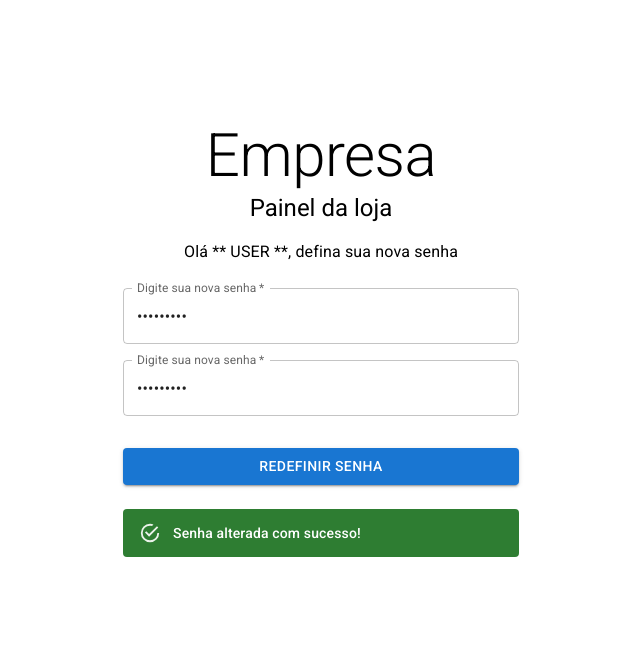
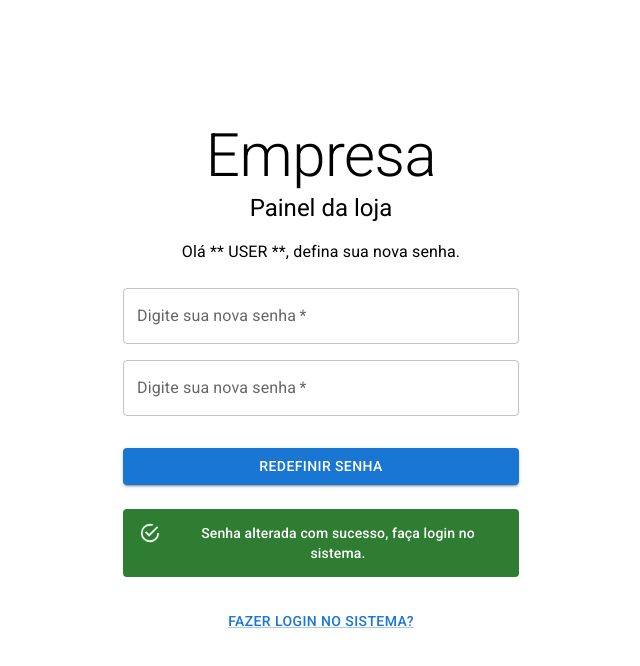
Before and after one commit to zumpchiat/tab-painel, a Next.js app: page /login/forgot/confirm in a window 1280 px wide. Both pictures are taken after typing "Sample123", "Sample123" into the empty fields and a click on the button "REDEFINIR SENHA". Shown: the top 666 px of the page, without its empty margins (319-959 px from the left). Built offline with nearby package versions, Linux system fonts and the light colour scheme.

Commit message:
Login pages ok

```diff
--- a/src/app/(login)/login/forgot/confirm/page.tsx
+++ b/src/app/(login)/login/forgot/confirm/page.tsx
@@ -2,7 +2,15 @@
 
 import { confirmPassword } from "@/libs/api";
 
-import { Box, Button, TextField, Typography, Alert } from "@mui/material";
+import {
+  Box,
+  Button,
+  TextField,
+  Typography,
+  Alert,
+  Link as MuiLink,
+} from "@mui/material";
+import Link from "next/link";
 
 import { FormEvent, useState } from "react";
 
@@ -16,6 +24,11 @@ export default function login() {
 
   const handleSubmit = async (event: FormEvent<HTMLFormElement>) => {
     event.preventDefault();
+
+    if (!passwordField || !passwordField2) {
+      setError("Preencha todos os campos!");
+      return;
+    }
     if (passwordField !== passwordField2) {
       setError("As senha são diferentes!");
       return;
@@ -28,13 +41,15 @@ export default function login() {
     setError("");
     setLoading(true);
     //fazer consulta na api
-    const result = await confirmPassword(passwordField);
+    const result = await confirmPassword(passwordField, "123");
 
     setLoading(false);
     if (result.error) {
       setError(result.error);
     } else {
-      setInfo("Senha alterada com sucesso!");
+      setInfo("Senha alterada com sucesso, faça login no sistema.");
+      setPasswordField("");
+      setPasswordField2("");
     }
   };
 
@@ -48,7 +63,7 @@ export default function login() {
           color: "#66652",
         }}
       >
-        Olá ** USER **, defina sua nova senha
+        Olá ** USER **, defina sua nova senha.
       </Typography>
 
       <Box
@@ -56,6 +71,7 @@ export default function login() {
         onSubmit={handleSubmit}
         sx={{
           mt: 3,
+          textAlign: "center",
         }}
       >
         <TextField
@@ -92,15 +108,18 @@ export default function login() {
         </Button>
 
         {error && (
-          <Alert variant="filled" severity="error" sx={{ mt: 3 }}>
+          <Alert variant="filled" severity="error" sx={{ mt: 3, mb: 4 }}>
             {error}
           </Alert>
         )}
         {info && (
-          <Alert variant="filled" severity="success" sx={{ mt: 3 }}>
+          <Alert variant="filled" severity="success" sx={{ mt: 3, mb: 4 }}>
             {info}
           </Alert>
         )}
+        <MuiLink href="/login" component={Link} variant="button">
+          Fazer Login no sistema?
+        </MuiLink>
       </Box>
     </>
   );
--- a/src/app/(login)/login/page.tsx
+++ b/src/app/(login)/login/page.tsx
@@ -95,7 +95,7 @@ export default function login() {
           </Alert>
         )}
 
-        <Box sx={{ mt: 3 }}>
+        <Box sx={{ mt: 3, textAlign: "center" }}>
           <MuiLink href="/login/forgot" variant="body2" component={Link}>
             Esqueceu sua senha???
           </MuiLink>
--- a/src/libs/api.ts
+++ b/src/libs/api.ts
@@ -34,12 +34,14 @@ export async function forgotPassword(
 }
 
 export async function confirmPassword(
-  senha: string
-): Promise<{ error: string }> {
+  senha: string,
+  token: string
+): Promise<{ error: string; token: string }> {
   return new Promise((resolve) => {
     setTimeout(() => {
       resolve({
         error: "",
+        token: "",
       });
     }, 2000);
   });
```
Also changed, not shown: src/app/(login)/login/forgot/expired/page.tsx (added, +18 -0 lines).
